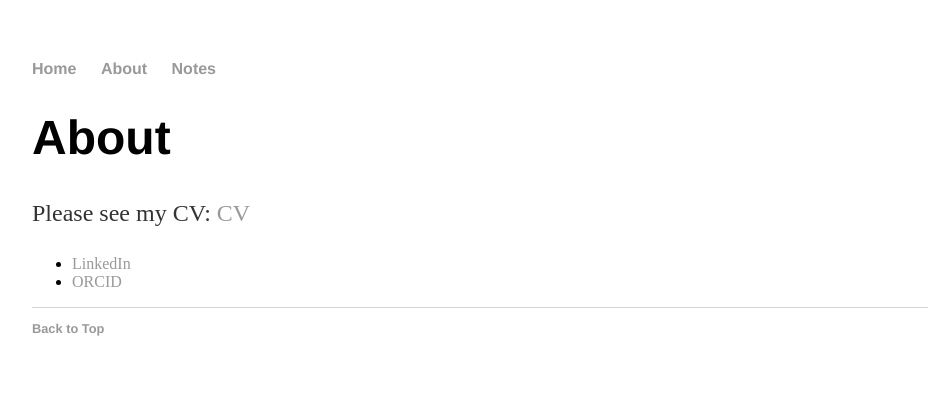
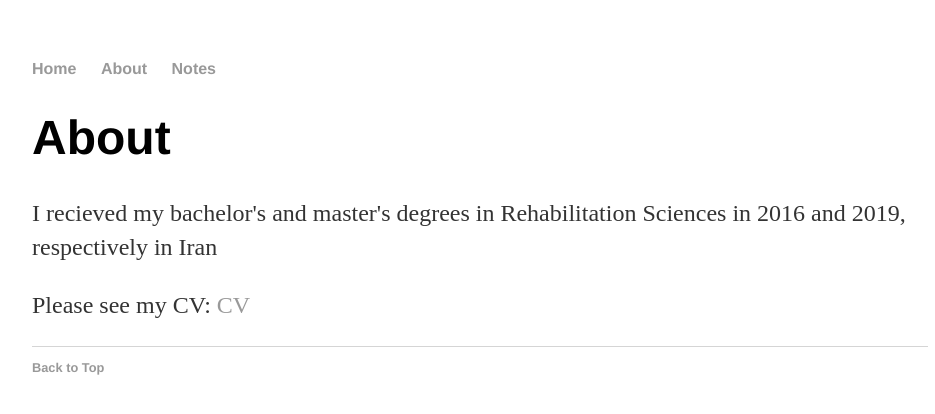
Before and after one commit to mrrezaie/mrrezaie.github.io, a Jekyll site: the page built from about/index.html, in a window 1280 px wide. Shown: the top 414 px of the page, without its empty margins (160-1095 px from the left). Built offline with Jekyll 4.4.1, drawn with Linux system fonts in a browser that asks for light colours.

Commit message:
Update index.html

```diff
--- a/about/index.html
+++ b/about/index.html
@@ -5,12 +5,6 @@ title: About me
 
 <div>
 	<h1>About</h1>
+	<p> I recieved my bachelor's and master's degrees in Rehabilitation Sciences in 2016 and 2019, respectively in Iran</p>
 	<p>Please see my CV: <a href="cv.html" target="_blank" rel="noopener noreferrer">CV</a> </p>
-
-
-	<ul class="contacts">
-		<li><a href="https://www.linkedin.com/in/mohammadreza-rezaie-66185017b/" target="_blank" rel="noopener noreferrer">LinkedIn</a></li>
-		<li><a href="https://orcid.org/0000-0002-1996-9781" target="_blank" rel="noopener noreferrer">ORCID</a></li>
-
-	</ul>
 </div>
```
